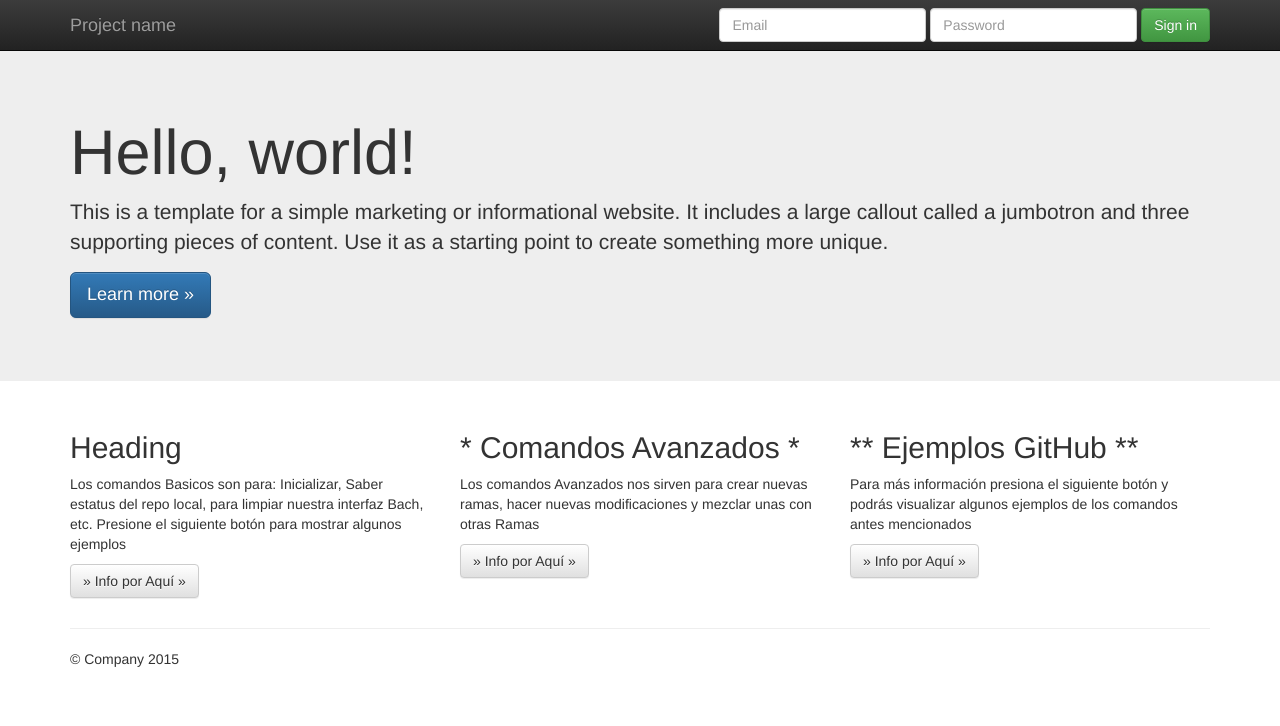
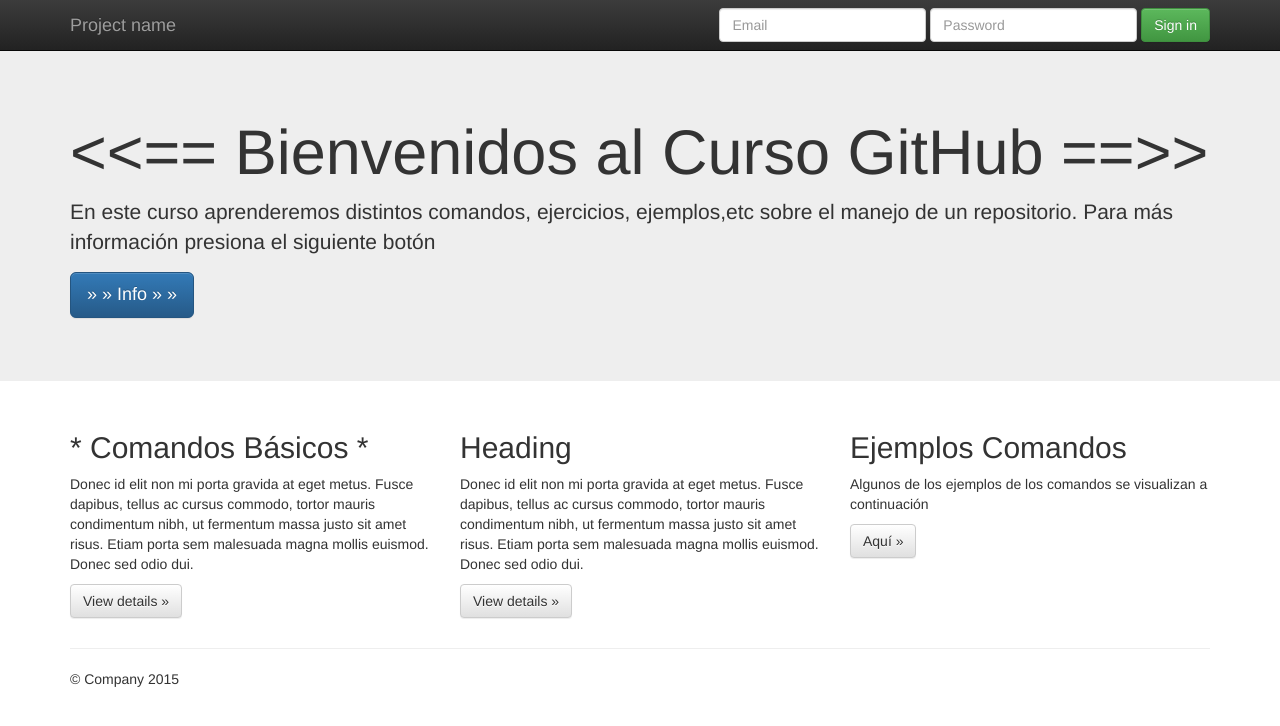
Before and after one commit to BetzabetGG/Trabajo2_Betzabet_Giuffra, a plain HTML site: page index.html in a window 1280 px wide. Drawn offline with nearby package versions, Linux system fonts and the light colour scheme.

Commit message:
Otroa cambios Rama Feature2

```diff
--- a/index.html
+++ b/index.html
@@ -55,9 +55,9 @@
     <!-- Main jumbotron for a primary marketing message or call to action -->
     <div class="jumbotron">
       <div class="container">
-        <h1>Hello, world!</h1>
-        <p>This is a template for a simple marketing or informational website. It includes a large callout called a jumbotron and three supporting pieces of content. Use it as a starting point to create something more unique.</p>
-        <p><a class="btn btn-primary btn-lg" href="#" role="button">Learn more &raquo;</a></p>
+        <h1><<== Bienvenidos al Curso GitHub ==>></h1>
+        <p>En este curso aprenderemos distintos comandos, ejercicios, ejemplos,etc sobre el manejo de un repositorio. Para más información presiona el siguiente botón </p>
+        <p><a class="btn btn-primary btn-lg" href="#" role="button">&raquo; &raquo; Info &raquo; &raquo;</a></p>
       </div>
     </div>
 
@@ -65,19 +65,19 @@
       <!-- Example row of columns -->
       <div class="row">
         <div class="col-md-4">
-          <h2>Heading</h2>
-          <p>Los comandos Basicos son para: Inicializar, Saber estatus del repo local, para limpiar nuestra interfaz Bach, etc. Presione el siguiente botón para mostrar algunos ejemplos</p>
-          <p><a class="btn btn-default" href="#" role="button">&raquo; Info por Aquí &raquo;</a></p>
+          <h2>* Comandos Básicos *</h2>
+          <p>Donec id elit non mi porta gravida at eget metus. Fusce dapibus, tellus ac cursus commodo, tortor mauris condimentum nibh, ut fermentum massa justo sit amet risus. Etiam porta sem malesuada magna mollis euismod. Donec sed odio dui. </p>
+          <p><a class="btn btn-default" href="#" role="button">View details &raquo;</a></p>
         </div>
         <div class="col-md-4">
-          <h2>* Comandos Avanzados *</h2>
-          <p>Los comandos Avanzados nos sirven para crear nuevas ramas, hacer nuevas modificaciones y mezclar unas con otras Ramas</p>
-          <p><a class="btn btn-default" href="#" role="button">&raquo; Info por Aquí &raquo;</a></p>
+          <h2>Heading</h2>
+          <p>Donec id elit non mi porta gravida at eget metus. Fusce dapibus, tellus ac cursus commodo, tortor mauris condimentum nibh, ut fermentum massa justo sit amet risus. Etiam porta sem malesuada magna mollis euismod. Donec sed odio dui. </p>
+          <p><a class="btn btn-default" href="#" role="button">View details &raquo;</a></p>
        </div>
         <div class="col-md-4">
-          <h2>** Ejemplos GitHub **</h2>
-          <p>Para más información presiona el siguiente botón y podrás visualizar algunos ejemplos de los comandos antes mencionados</p>
-          <p><a class="btn btn-default" href="#" role="button">&raquo; Info por Aquí &raquo;</a></p>
+          <h2>Ejemplos Comandos</h2>
+          <p>Algunos de los ejemplos de los comandos se visualizan a continuación</p>
+          <p><a class="btn btn-default" href="#" role="button">Aquí &raquo;</a></p>
         </div>
       </div>
 
```
